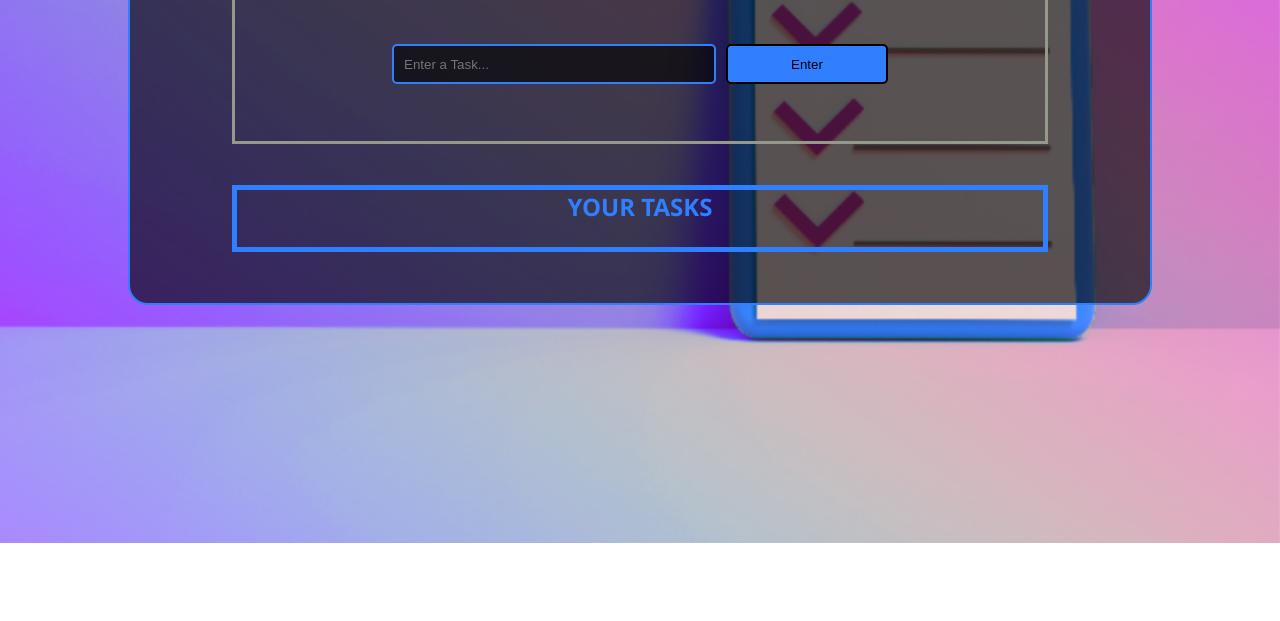
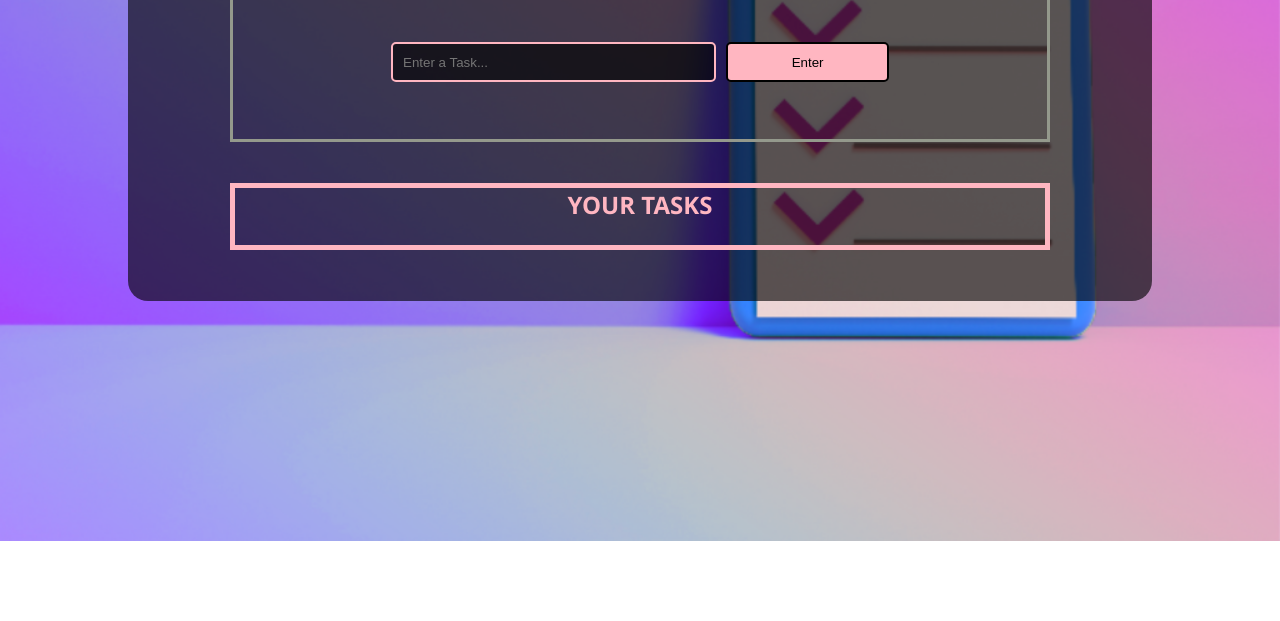
Before and after one commit to TajjDev/to-do-list, a website: page index.html in a window 1280 px wide. Shown: the part 179-800 px from the top of the page. Drawn offline with Linux system fonts and the light colour scheme.

Commit message:
Update style.css

```diff
--- a/style.css
+++ b/style.css
@@ -9,7 +9,7 @@ body{
     display: flex;
     justify-content: center;
     align-items: center;
-    color: rgb(47, 127, 255);
+    color: lightpink;
     font-family: 'Segoe UI', Tahoma, Geneva, Verdana, sans-serif;
     background: url(./todoBg.png);
      background-repeat: no-repeat;
@@ -26,7 +26,8 @@ main{
     border-radius: 20px;
     align-items: center;
     justify-content: center;
-    border: 2px solid rgb(47, 127, 255);
+    lightpink
+    border: 2px solid lightpink;
 }
 label{
     font-size: 1em;
@@ -35,10 +36,10 @@ label{
     width: 40%;
     height: 40px;
     border-radius: 5px;
-    border: 2px solid rgb(47, 127, 255);
+    border: 2px solid lightpink;
     padding: 0 10px 0 10px;
     background: rgba(0, 0, 0, 0.623);
-    color: rgb(47, 127, 255);
+    color: lightpink;
 }
 #btnsub{
     width: 20%;
@@ -47,7 +48,7 @@ label{
     border: 2px solid black;
     font-size: 0,8em;
     height: 40px;
-    background-color: rgb(47, 127, 255);
+    background-color: lightpink;
 }
 input{
     width: 90%;
@@ -64,7 +65,7 @@ input{
 }
 .taskinput{
     height: auto;
-    border: 5px solid rgb(47, 127, 255);
+    border: 5px solid lightpink;
     width: 80%;
     display: flex;
     flex-direction: column;
@@ -85,7 +86,7 @@ input{
 }
 #theTaskInput button{
     color: rgb(252, 252, 252);
-    background: rgb(47, 127, 255);
+    background: lightpink;
     width: 25%;
     height: 30px;
     border: none;
```
